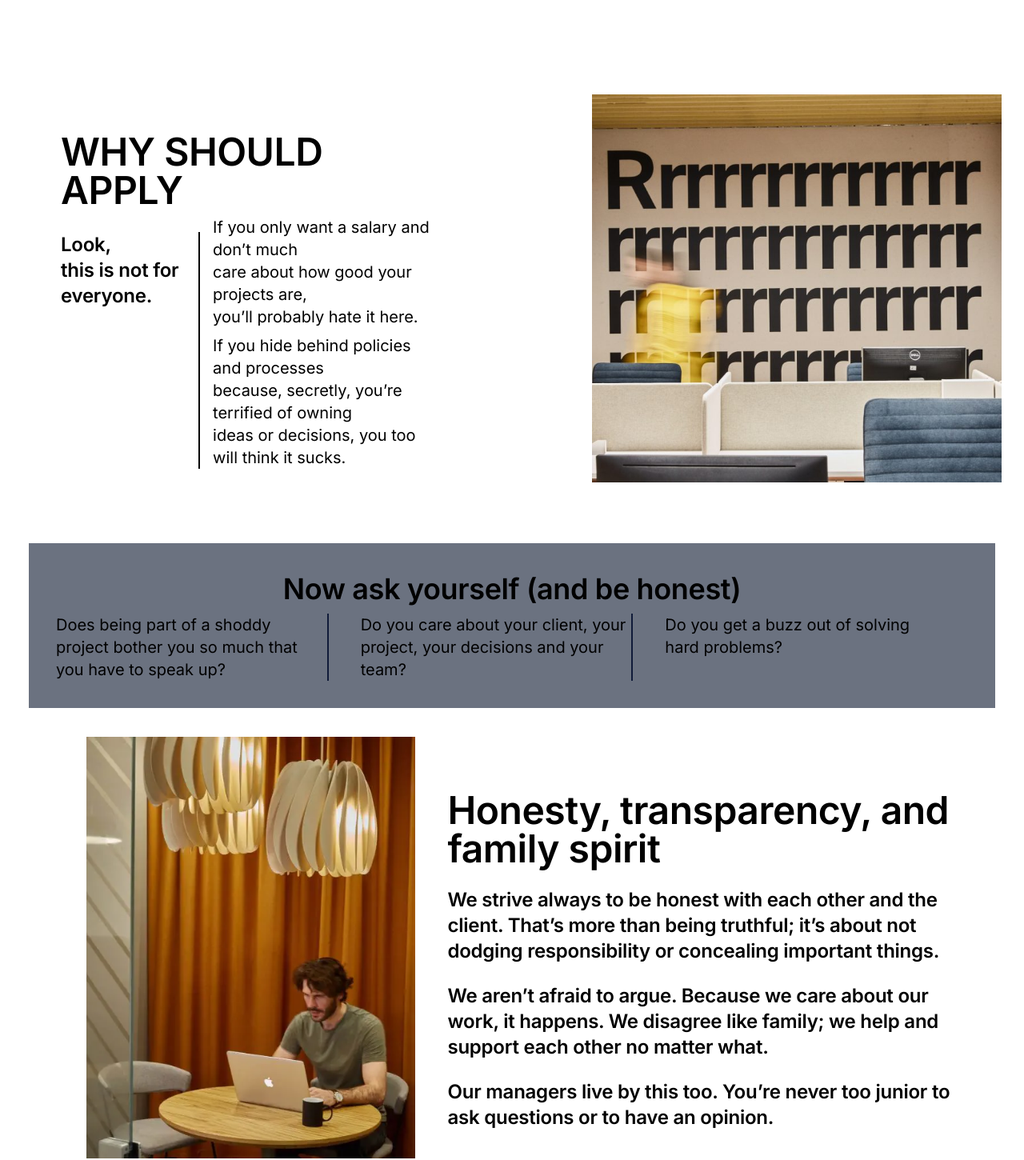
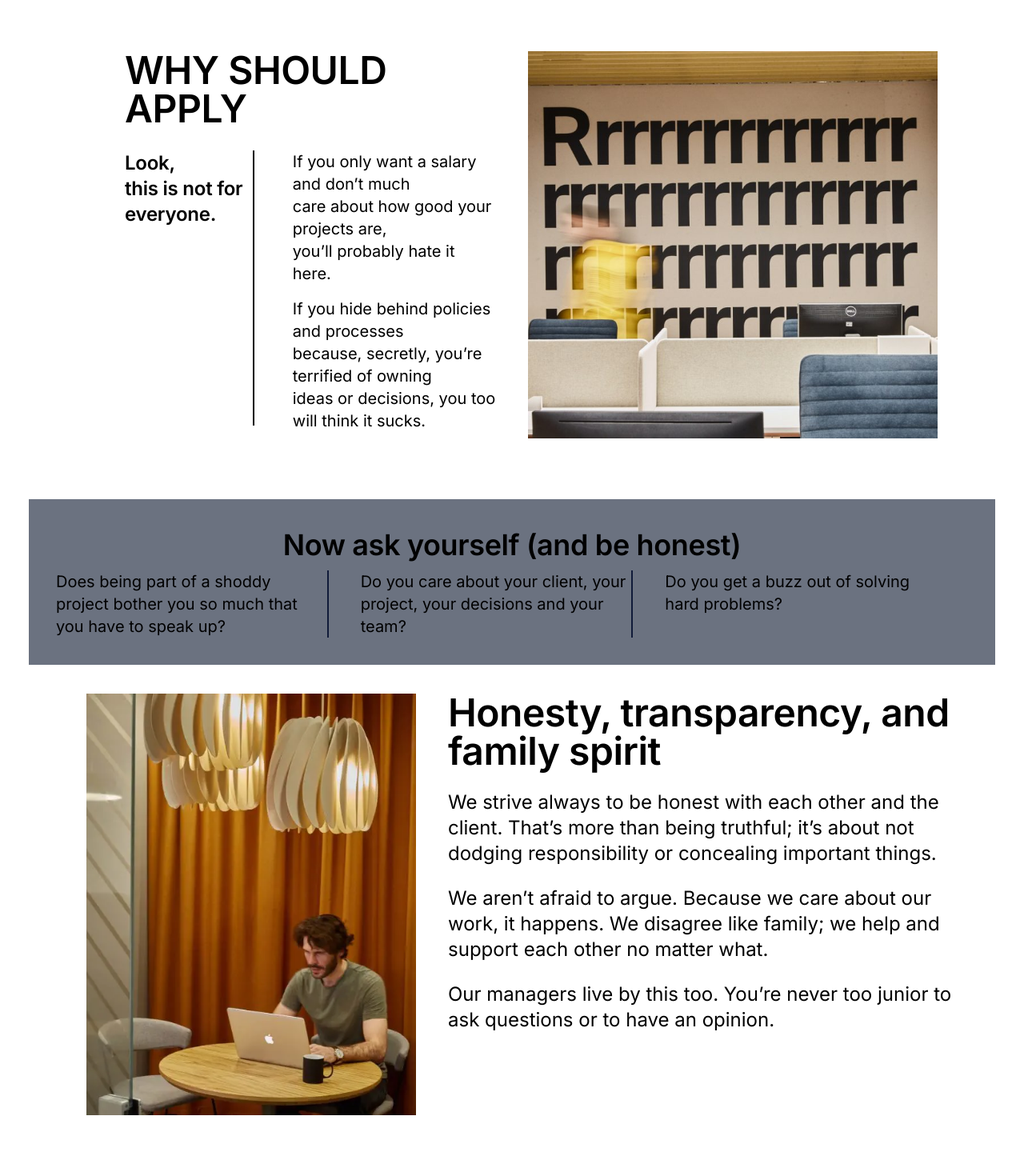
Before and after one commit to special-char/spechialchar-web, a Next.js app: page /Careers in a window 1280 px wide. Shown: the part 1321-2771 px from the top of the page at 80% size. Built offline with nearby package versions, Linux system fonts and the light colour scheme; a web font is replaced by a local one.

Commit message:
careerchanges

```diff
--- a/src/app/Careers/page.tsx
+++ b/src/app/Careers/page.tsx
@@ -10,6 +10,7 @@ import CareerFlex from '@/components/CareerFlex'
 import React from 'react'
 import CareerOP from '@/components/CareerOp'
 import CareerBuild from '@/components/CareerBuild'
+import CareerMany from '@/components/CareerMany'
 
 interface Props {
 
@@ -25,8 +26,10 @@ const  Careers = (props: Props) => {
          <CareerSections2/>
          <CareerFlex/>
          <CareersBanner2/>
+         <CareerSections3/>
         <CareerOP/>
         <CareerBuild/>
+        <CareerMany/>
 
 
 
--- a/src/components/CareerBuild/index.tsx
+++ b/src/components/CareerBuild/index.tsx
@@ -4,7 +4,7 @@ type Props = {}
 
 const CareerBuild = (props: Props) => {
   return (
-    <div className='flex flex-col gap-10 md:flex-row m-10'>
+    <div className='flex flex-col gap-10 md:flex-row m-10 lg:pl-20 lg:pr-20'>
         <div className='grid grid-row-2 md:flex-row md:flex-1 gap-10 lg:mb-7'>
                 <div className='flex-1'>
 
--- a/src/components/CareerFlex/index.tsx
+++ b/src/components/CareerFlex/index.tsx
@@ -4,7 +4,7 @@ type Props = {};
 
 const CareerFlex = (props: Props) => {
     return (
-        <div className='flex flex-col gap-10 md:flex-row m-10'>
+        <div className='flex flex-col gap-10 md:flex-row lg:pl-20 lg:pr-20 m-10 '>
             <div className='flex-1'>
                 <h1>Flexibility and balance</h1>
                 <h6>We believe in hard work. That means you honestly give your best effort. It doesn’t mean you give every waking hour.</h6>
--- /dev/null
+++ b/src/components/CareerMany/index.tsx
@@ -0,0 +1,24 @@
+import React from 'react'
+
+type Props = {}
+
+const CareerMany = (props: Props) => {
+  return (
+    <div className='m-4'>
+        <div className='text-center '>
+
+
+<h6 className='text-7xl sm:text-5xl'>Many say they want this</h6>
+
+        </div>
+        <div className='text-center text-xl'>
+
+            <div>Some even mean it.</div>
+            <div>If you feel like you’d thrive at ITRex, we’d love to hear from you. Please browse through our vacancies</div>
+<div>and see if anything suits you.</div>
+        </div>
+    </div>
+  )
+}
+
+export default CareerMany
--- a/src/components/CareerOp/index.tsx
+++ b/src/components/CareerOp/index.tsx
@@ -4,7 +4,7 @@ type Props = {}
 
 const CareerOP = (props: Props) => {
   return (
-    <div className='flex flex-col gap-10 md:flex-row m-10'>
+    <div className='flex flex-col gap-10 md:flex-row m-10 lg:pl-20 lg:pr-20'>
     <div className='flex-1'>
         <h1>Opportunity and growth</h1>
         </div>
--- a/src/components/CareerSection/index.tsx
+++ b/src/components/CareerSection/index.tsx
@@ -6,20 +6,20 @@ type Props = {};
 
 const CareerSection = ({ data }: CareerSectionType) => {
     return (
-        <div className='flex flex-col md:flex-row gap-10 sm:flex items-center m-20'>
+        <div className='flex flex-col md:flex-row gap-10 sm:flex  md:m-7 m-5'>
             <div className="lg:pb-10 lg:pl-20  md:w-1/2 md:flex items-center justify-center  ">
                 <Image
                     src={data.url}
                     alt=""
                     height={600}
                     width={600}
-                    objectFit="cove "
+                    objectFit="cover "
                 />
             </div>
-            <div className="md:w-1/2 lg:pr-20 ">
+            <div className="md:w-1/2 lg:pr-20  ">
                 <h1>Who we are</h1>
                 <div className='text-xl mt-4 md:mt-10 lg:text-xl '>ITRex is more than 300 technology professionals based in Poland, Georgia, Ukraine, Armenia, and the USA. We write software, craft strategies, and give expert advice.</div>
-                <div className='text-xl py-1 md:mt-10'>We solve problems and drive growth for our clients. They’ve included big names like Walmart, Take a Swing at Cancer, Procter & Gamble, Dun & Bradstreet, Warner Bros., 21st Century Fox, and the Dollar Shave Club.</div>
+                <div className='text-xl py-1 md:mt-10 md:mb-4'>We solve problems and drive growth for our clients. They’ve included big names like Walmart, Take a Swing at Cancer, Procter & Gamble, Dun & Bradstreet, Warner Bros., 21st Century Fox, and the Dollar Shave Club.</div>
             </div>
         </div>
 
--- a/src/components/CareerSection1/index.tsx
+++ b/src/components/CareerSection1/index.tsx
@@ -6,21 +6,21 @@ type Props = {};
 
 const CareerSection1 = ({ data }: CareerSection1Type) => {
     return (
-        <div className='flex flex-col md:flex-row gap-10 sm:flex items-center m-4 md:m-7'>
-            <div className="md:w-1/2 lg:pr-20">
+        <div className='flex flex-col md:flex-row gap-10 sm:flex  m-4 md:m-7'>
+            <div className="md:w-1/2 lg:pl-20">
                 <h1 className='text-xl sm:text-2xl max-md:text-3xl lg:text-4xl xl:text-5xl  md:pl-12'>WHY SHOULD  APPLY</h1>
                 <div className='flex flex-col sm:flex-row'>
                     <h4 className='text-sm sm:text-base max-md:text-lg lg:text-xl xl:text-2xl border-r-2 border-yellow-400  md:pl-12 mt-5'>
                         Look,
                         <br/> this is not for everyone.
                     </h4>
-                    <div className='text-xs sm:text-sm max-md:text-base lg:text-lg xl:text-xl pl-4 md:pl-12mt-5'>
-                        <div className='mb-2'>If you only want a salary and don’t much<br/> care about how good your projects are,<br/> you’ll probably hate it here.</div>
-                        <div className='mb-2'>If you hide behind policies and processes <br/> because, secretly, you’re terrified of owning <br/>ideas or decisions, you too will think it sucks.</div>
+                    <div className='text-xs sm:text-sm max-md:text-base lg:text-xl xl:text-xl pl-4 md:pl-12 mt-5'>
+                        <div className=''>If you only want a salary and don’t much<br/> care about how good your projects are,<br/> you’ll probably hate it here.</div>
+                        <div className='mt-4'>If you hide behind policies and processes <br/> because, secretly, you’re terrified of owning <br/>ideas or decisions, you too will think it sucks.</div>
                     </div>
                 </div>
             </div>
-            <div className="lg:pb-10 lg:pl-20 md:w-1/2 md:flex items-center justify-center">
+            <div className="lg:pb-10 lg:pr-20 md:w-1/2 md:flex items-center justify-center">
                 <Image
                     src={data.url}
                     alt=""
--- a/src/components/CareerSection2/index.tsx
+++ b/src/components/CareerSection2/index.tsx
@@ -6,28 +6,28 @@ type Props = {};
 
 const CareerSection2 = ({ data }: CareerSection2Type) => {
     return (
-        <div className='flex flex-col md:flex-row gap-10 sm:flex items-center ml-4 md:ml-7'>
+        <div className='flex flex-col md:flex-row gap-10 sm:flex  ml-4 md:ml-7'>
             <div className="lg:pb-10 lg:pl-20 md:w-full md:flex items-center justify-center">
                 <Image
                     src={data.url}
                     alt=""
-                    height={500}
-                    width={500}
-                    objectFit="cover"
+                    height={600}
+                    width={600}
+                    objectFit=""
                 />
             </div>
 
             <div className=" lg:pr-20">
                 <h1 className='text-xl sm:text-2xl max-md:text-3xl lg:text-4xl xl:text-5xl mb-4'>Honesty, transparency, and family spirit</h1>
-                <h5 className='text-base sm:text-lg md:text-xl lg:text-xl xl:text-2xl mt-2 md:mt-4 lg:mt-6'>
+                <div className='text-base sm:text-lg md:text-xl lg:text-xl xl:text-2xl mt-2 md:mt-4 lg:mt-6'>
                     We strive always to be honest with each other and the client. That’s more than being truthful; it’s about not dodging responsibility or concealing important things.
-                </h5>
-                <h5 className='text-base sm:text-lg max-md:text-xl lg:text-xl xl:text-2xl mt-4 md:mt-6'>
+                </div>
+                <div className='text-base sm:text-lg max-md:text-xl lg:text-xl xl:text-2xl mt-4 md:mt-6'>
                     We aren’t afraid to argue. Because we care about our work, it happens. We disagree like family; we help and support each other no matter what.
-                </h5>
-                <h5 className='text-base sm:text-lg max- md:text-xl lg:text-xl xl:text-2xl mt-4 md:mt-6'>
+                </div>
+                <div className='text-base sm:text-lg max- md:text-xl lg:text-xl xl:text-2xl mt-4 md:mt-6'>
                     Our managers live by this too. You’re never too junior to ask questions or to have an opinion.
-                </h5>
+                </div>
             </div>
         </div>
     );
--- a/src/components/CareersBanner/index.tsx
+++ b/src/components/CareersBanner/index.tsx
@@ -12,8 +12,8 @@ const CareersBanner = () => {
           backgroundImage: `url(${CareersBannerImg.src})`,
         }}
       >
-
-            <h1 className="text-orange sm:text-5xl md:text-7xl  lg:text-8xl font-extrabold text-center pt-40 md:pt-72  ">
+        <div className="">
+            <h1 className="text-orange sm:text-5xl md:text-7xl  lg:text-8xl 2xl:text-9xl font-extrabold text-center pt-40 md:pt-72  ">
             Build things you’re <br />
             <span className="text-orange pl-0 md:pl-28  lg:pl-16">proud of</span>
             <div className="text-white text-lg md:text-2xl mt-4 md:mt-12 lg:mt-14 md:pl-6  text-center ">
@@ -22,6 +22,8 @@ const CareersBanner = () => {
               <span className=" md:pl-0 lg:pl-10">Level up, learn and grow.</span>
             </div>
           </h1>
+          </div>
+
         </div>
 
 
```
Also changed, not shown: src/components/CareerSection3/index.tsx (+12 -13 lines).
